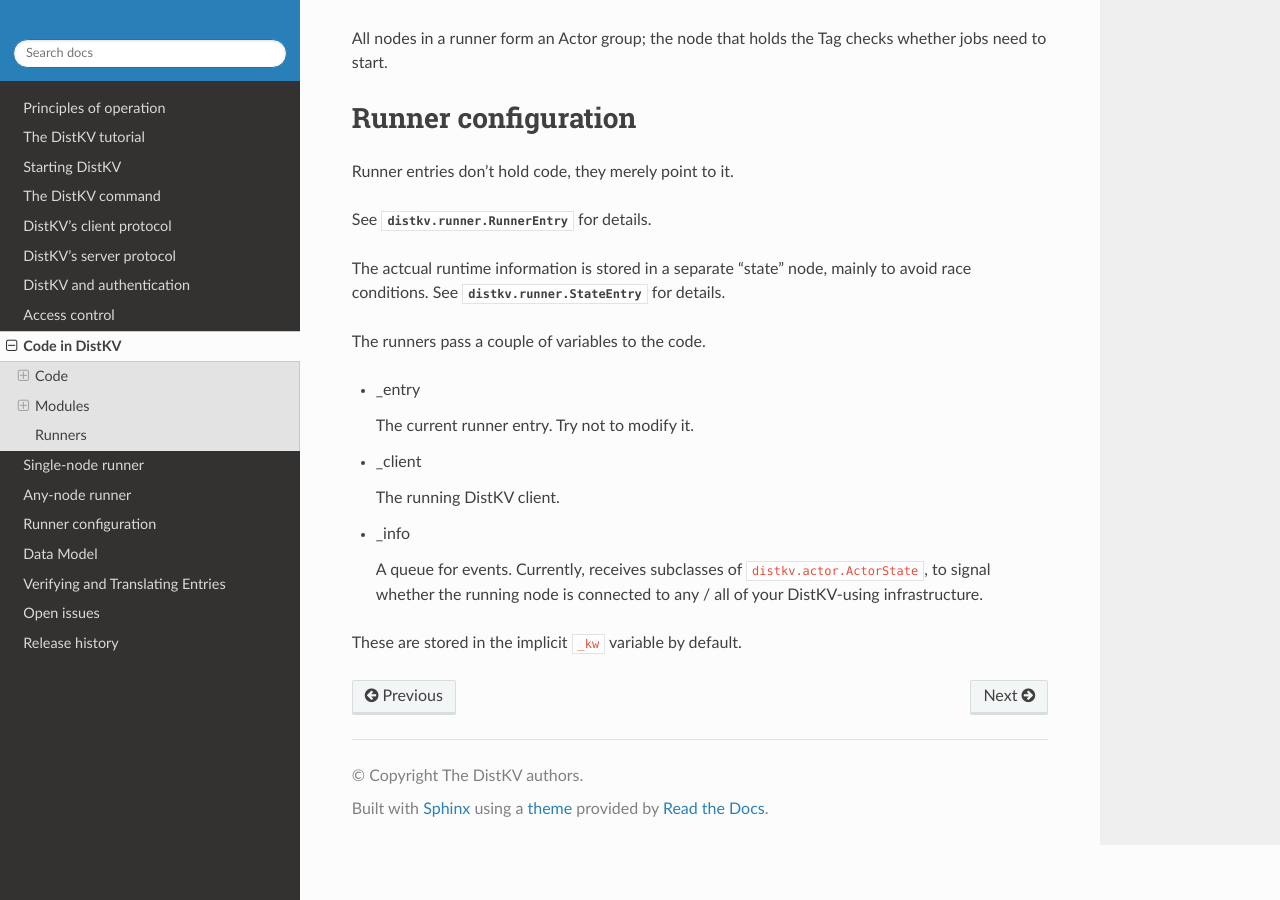
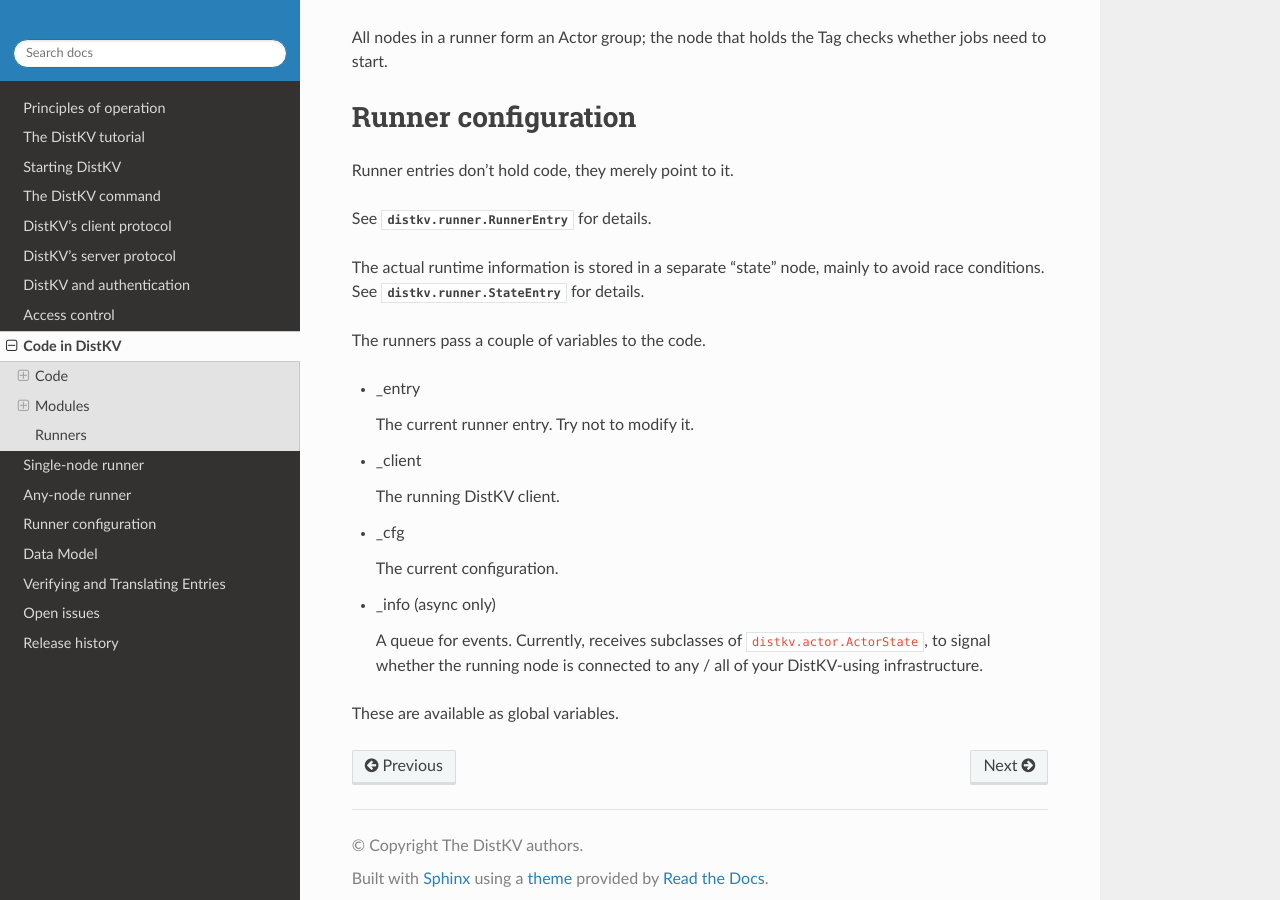
Before and after one commit to M-o-a-T/moat-kv, a Sphinx documentation site: the page built from docs/source/code.rst, in a window 1280 px wide and 900 px high, scrolled down 2121 px. Built offline with Sphinx 7.4.7 and the Read the Docs theme 2.0.0, drawn with Linux system fonts in a browser that asks for light colours; cross-references to code outside the pages are shown as plain code; some of the changed text lies outside the part shown.

Commit message:
Proc call: drop the kw arg

```diff
--- a/docs/source/code.rst
+++ b/docs/source/code.rst
@@ -30,8 +30,8 @@
 * ``is_async``: a flag whether the procedure is synchronous (``None``),
   sync but should run in a worker thread (``False``), or async (``True``).
 
-* ``vars``: Input parameters of your procedure. Parameters not mentioned
-  here are available in a ``kw`` dict.
+* ``vars``: Required input variables of your procedure. Parameters not
+  mentioned here are still available as globals.
 
 * ``requires``: modules which this code needs.  XXX TODO
 
@@ -120,7 +120,7 @@
 
 See :class:`distkv.runner.RunnerEntry` for details.
 
-The actcual runtime information is stored in a separate "state" node, mainly to avoid race conditions.
+The actual runtime information is stored in a separate "state" node, mainly to avoid race conditions.
 See :class:`distkv.runner.StateEntry` for details.
 
 Variables
@@ -136,10 +136,14 @@
 
   The running DistKV client.
 
-* _info
+* _cfg
+
+  The current configuration.
+
+* _info (async only)
 
   A queue for events. Currently, receives subclasses of
   :cls:`distkv.actor.ActorState`, to signal whether the running node is
   connected to any / all of your DistKV-using infrastructure.
 
-These are stored in the implicit ``_kw`` variable by default.
+These are available as global variables.
```
Also changed, not shown: 1 other file.
